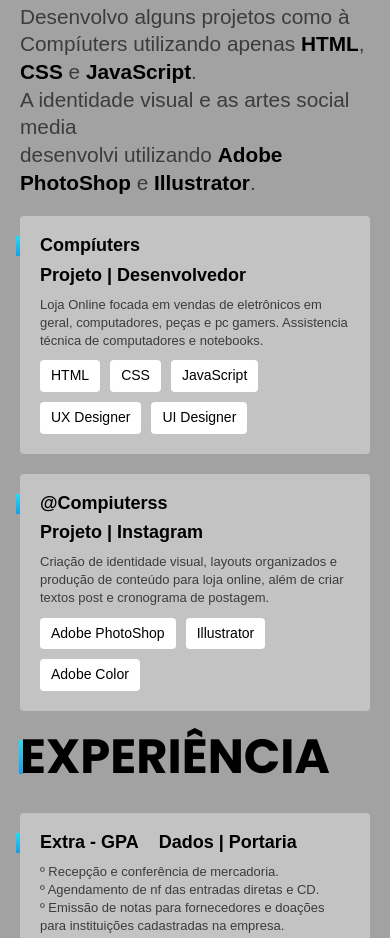
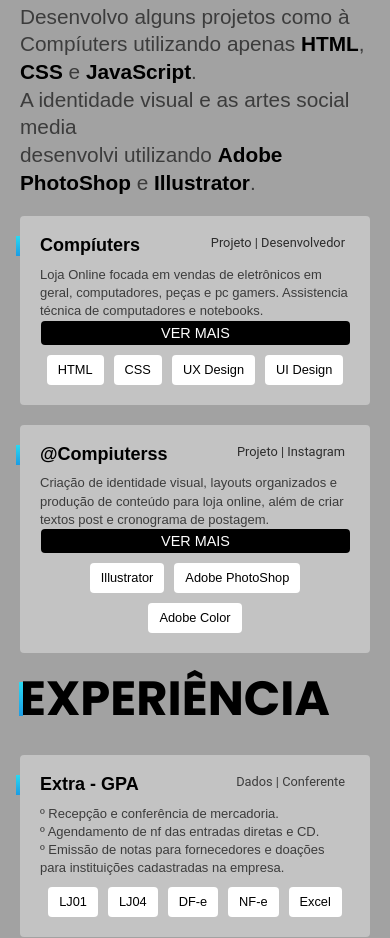
Before and after one commit to FelipeGallatti/felipegallatti, a plain HTML site: page index.html in a window 390 px wide. Shown: the part 436-1374 px from the top of the page. Drawn offline with Linux system fonts and the light colour scheme.

Commit message:
versao final experiencia

```diff
--- a/experiencia.css
+++ b/experiencia.css
@@ -92,12 +92,26 @@ top: 18.7px;
     font-weight: bold;
 }
 
+
+
 .empresa-texto {
     font-size: 0.875rem;
 line-height: 1.4;
 color: #3c3c3c;
 }
 
+.empresa a {
+font-size: 0.9rem;
+text-decoration: none;
+display: flex;
+flex-wrap: wrap;
+color:#0c3a96;
+justify-content: start;
+margin-left: 1px;
+
+
+
+}
 .empresa-habilidades {
     display: flex;
     flex-wrap: wrap;
@@ -107,7 +121,7 @@ color: #3c3c3c;
 
 
 .empresa-habilidades li {
-    font-size: .875rem;
+    font-size: .8rem;
     background: #ffff;
     line-height: 1.4;
     padding: 5px 10px;
@@ -156,24 +170,63 @@ display: block;
         margin-top: -10px;
     }
 
-    .empresa-titulo {
-        display: none;
-    }
-
-
 
     .empresa-texto {
     font-size: 13px;
     }
 
     .empresa {
-        display: flex;
-        flex-wrap: wrap;
+    display: grid;
+    grid-template-columns: 1fr;
     }
 
- .empresa-titulo {
-    display: block;
+    .empresa-titulo1::after{
+        content: "Projeto | Desenvolvedor";
+        position: absolute;
+        right: 25px;
+        font-size: 0.8rem;
+        color: #2c2c2c;
+        font-family: 'roboto';
+        font-weight: normal;
+    }
+
+    .empresa-titulo2::after{
+        content: "Projeto | Instagram";
+        position: absolute;
+        right: 25px;
+        font-size: 0.8rem;
+        font-family: 'roboto';
+        font-weight: normal;
+        color: #2c2c2c;
+    }
+
+    .empresa-titulo3::after{
+        content: "Dados | Conferente";
+        position: absolute;
+        right: 25px;
+        font-size: 0.8rem;
+        color: #3c3c3c;
+        font-family: 'roboto';
+        font-weight: normal;
+    }
+
+    .empresa-habilidades {
+        justify-content: center;
+    }
+
+    .empresa span {
+        display: none;
+    }
+
+ .empresa a {
+    justify-content: center;
+    background: black;
+    color: white;
+    padding: 2px 4px;
+    border-radius: 4px;
+    text-transform: uppercase;
  }
+
 }
 
 .formacao-container .subtitulo {
@@ -181,9 +234,8 @@ display: block;
     display: block;
 }
 
-.teste {
-    background: #dadada
-}
+
+
 
 /* .teste {
     background-color: #c9c8c8;
--- a/header.css
+++ b/header.css
@@ -18,7 +18,6 @@ z-index: -1;
     display: flex;
     flex-wrap: wrap;
     gap: 10px;
-    justify-content: center;
 }
 
 .header-menu a {
--- a/index.html
+++ b/index.html
@@ -55,7 +55,7 @@ desenvolvi utilizando <strong>Adobe PhotoShop</strong> e <strong>Illustrator</st
                 </span>
 
 
-                <h3 class="empresa-titulo">
+                <h3 class="empresa-titulo empresa-titulo1">
                     Compíuters
                 </h3>
                 <span class="empresa-titulo">
@@ -64,14 +64,15 @@ desenvolvi utilizando <strong>Adobe PhotoShop</strong> e <strong>Illustrator</st
                 <p class="empresa-texto">
                     Loja Online focada em vendas de eletrônicos em geral, computadores, peças e pc gamers.
                     Assistencia técnica de computadores e notebooks.
+                    <a href="https://felipegallatti.github.io/compiuters-produto/" target="_blank">
+                        ver mais</a>
                 </p>
 
                 <ul class="empresa-habilidades">
                     <li>HTML</li>
                     <li>CSS</li>
-                    <li>JavaScript</li>
-                    <li>UX Designer</li>
-                    <li>UI Designer</li>
+                    <li>UX Design</li>
+                    <li>UI Design</li>
                 </ul>
             </div>
 
@@ -81,7 +82,7 @@ desenvolvi utilizando <strong>Adobe PhotoShop</strong> e <strong>Illustrator</st
                     2022
                 </span>
 
-                <h3 class="empresa-titulo">
+                <h3 class="empresa-titulo empresa-titulo2">
                     @Compiuterss
                 </h3>
                 <span class="empresa-titulo">
@@ -89,11 +90,13 @@ desenvolvi utilizando <strong>Adobe PhotoShop</strong> e <strong>Illustrator</st
                 </span>
                 <p class="empresa-texto">
                     Criação de identidade visual, layouts organizados e produção de conteúdo para loja online, além de criar textos post e cronograma de postagem.
+                    <a href="https://www.instagram.com/compiuterss/" target="_blank">
+                        ver mais</a>
                 </p>
 
                 <ul class="empresa-habilidades">
+                    <li>Illustrator</li>
                     <li>Adobe PhotoShop</li>
-                    <li>Illustrator</li>
                     <li>Adobe Color</li>
                 </ul>
             </div>
@@ -108,7 +111,7 @@ desenvolvi utilizando <strong>Adobe PhotoShop</strong> e <strong>Illustrator</st
                 </span>
 
 
-                <h3 class="empresa-titulo">
+                <h3 class="empresa-titulo empresa-titulo3">
                     Extra - GPA
                 </h3>
                 <span class="empresa-titulo">
```
